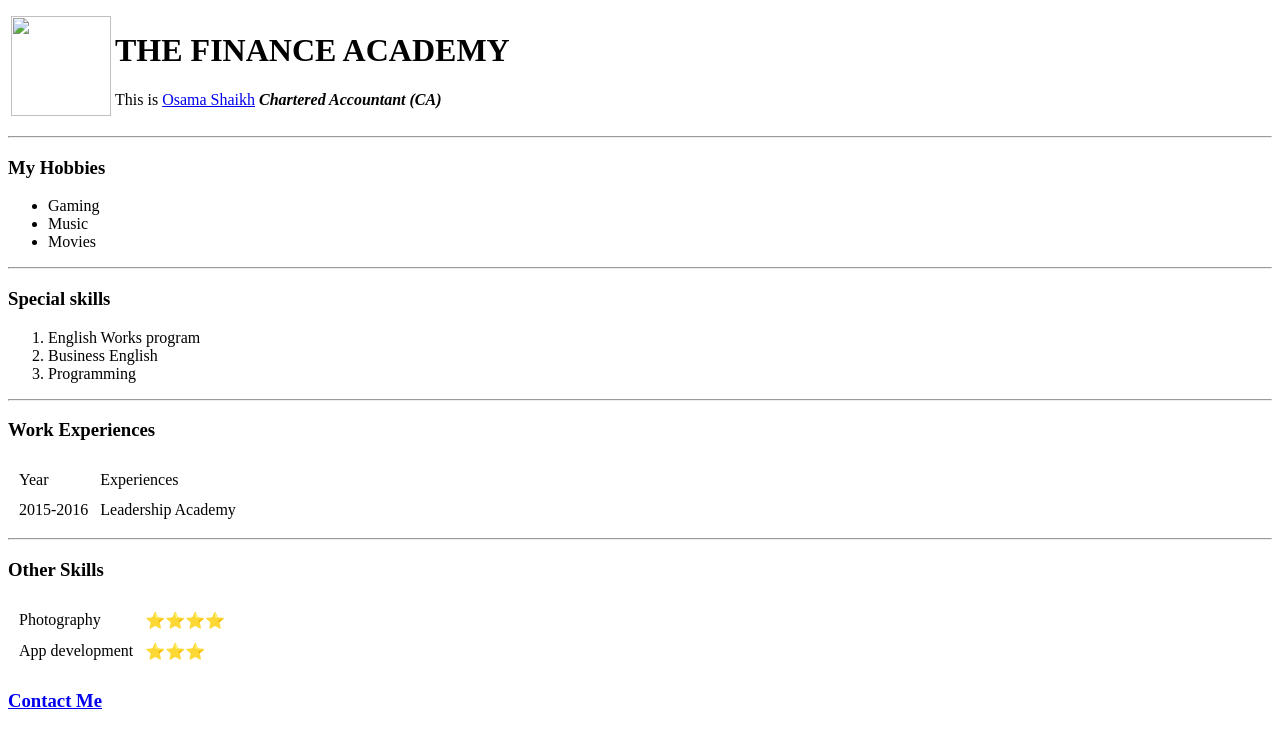
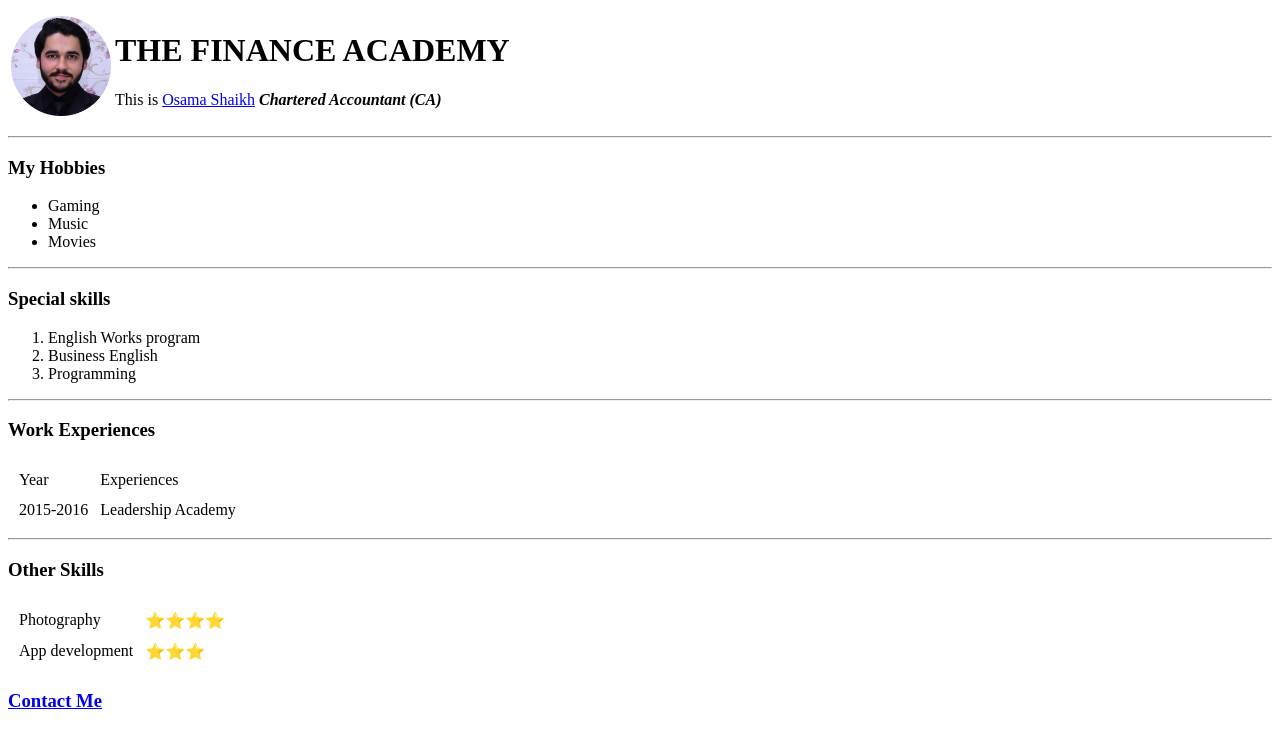
Before and after one commit to Osamashaikhh/CV, a plain HTML site: page index.html in a window 1280 px wide. Drawn offline with Linux system fonts and the light colour scheme.

Commit message:
Update index.html

```diff
--- a/index.html
+++ b/index.html
@@ -8,7 +8,7 @@
 
         <Table>
             <tr>
-              <td><img src=osama.png.png width="100" height="100"></td>
+              <td><img src=osama.png width="100" height="100"></td>
                <td><h1><strong>THE FINANCE ACADEMY</strong></h1>
                 <p>This is <a href="https:www.facebook.com/OsamaaShheikh">Osama Shaikh</a><em><strong> Chartered Accountant (CA)</strong></em></p></td>
         </tr>
```
